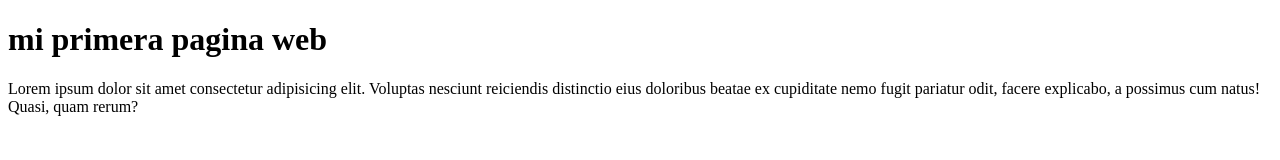
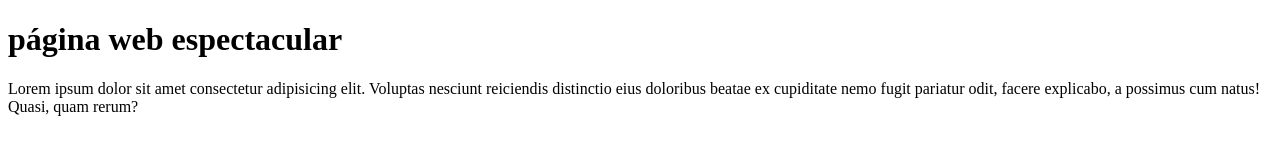
Before and after one commit to Raisaguzman/clase4-c1, a plain HTML site: page views/index.html in a window 1280 px wide. Drawn offline with Linux system fonts and the light colour scheme.

Commit message:
modificando html

```diff
--- a/app.js
+++ b/app.js
@@ -1,3 +1,3 @@
 function hola (camada){
-    console.log(hola + camada);
+    console.log('hola' + camada);
 }
--- a/views/index.html
+++ b/views/index.html
@@ -6,7 +6,7 @@
     <title>Document</title>
 </head>
 <body>
-    <h1>mi primera pagina web</h1>
+    <h1>página web espectacular</h1>
     <p>Lorem ipsum dolor sit amet consectetur adipisicing elit. Voluptas nesciunt reiciendis distinctio eius doloribus beatae ex cupiditate nemo fugit pariatur odit, facere explicabo, a possimus cum natus! Quasi, quam rerum?</p>
 </body>
 </html>
```
